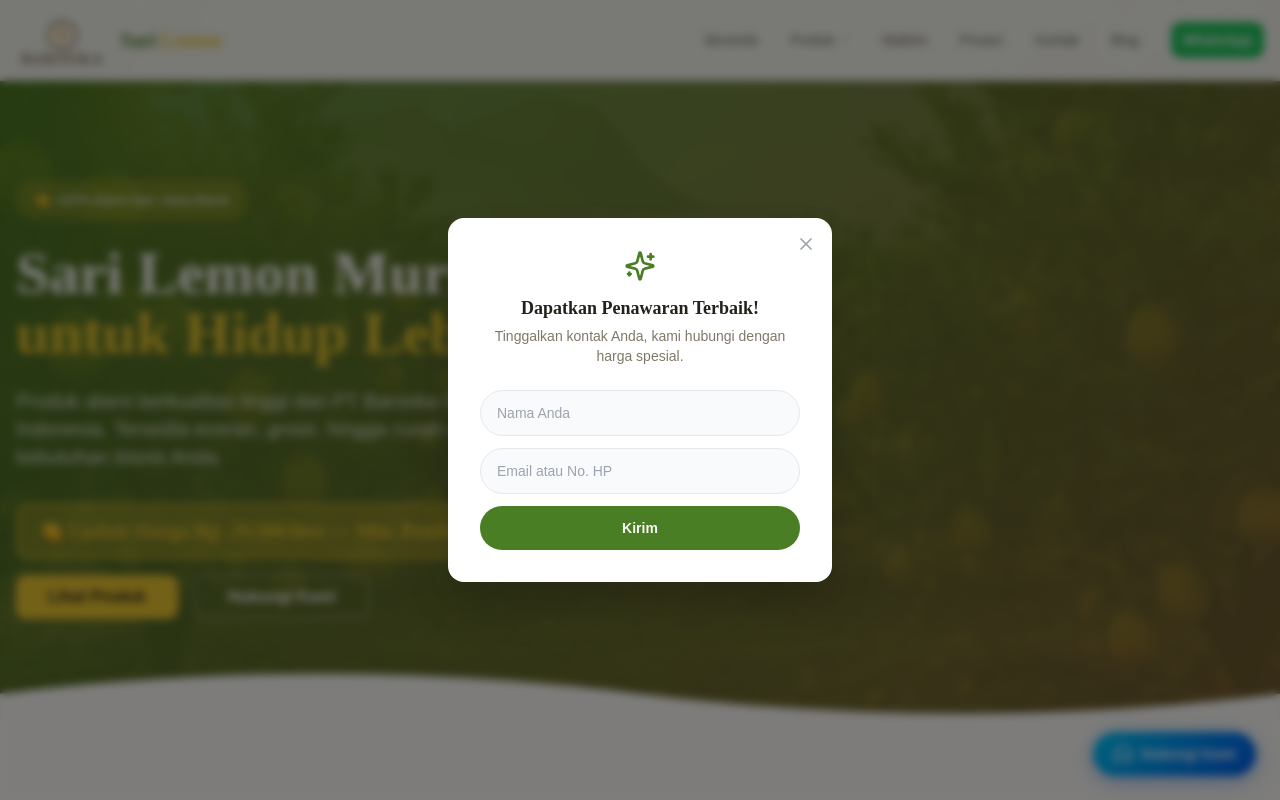
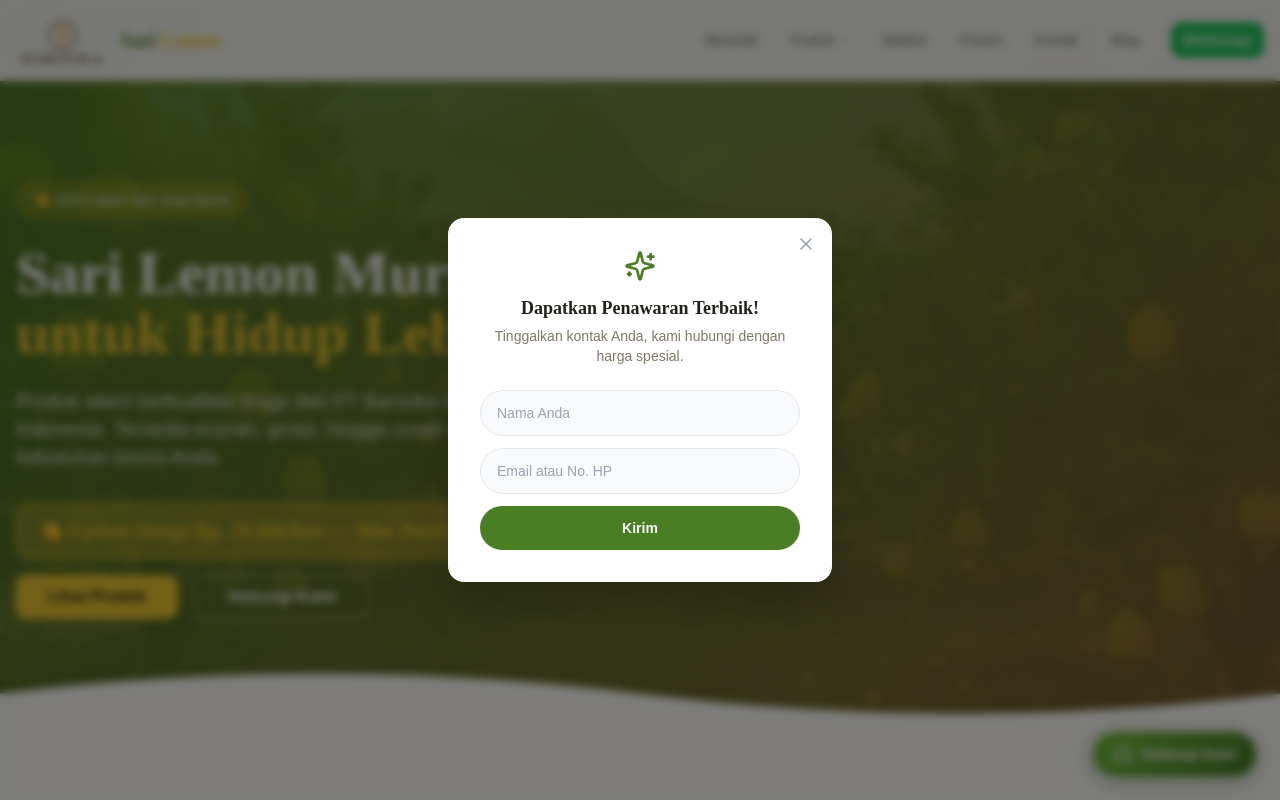
Before and after one commit to PT-BAROOKA/Sarilemon.com, a React (Vite) app: page / in a window 1280 px wide. Shown: the top 800 px of the page. Built offline with nearby package versions, Linux system fonts and the light colour scheme; the HTML template or start-up script is replaced by a standard one.

Commit message:
fix: update FAB colors to match website green theme (primary olive green)
Co-Authored-By: Claude Sonnet 4.6 <noreply@anthropic.com>

```diff
--- a/src/components/landing/FloatingContact.tsx
+++ b/src/components/landing/FloatingContact.tsx
@@ -91,7 +91,7 @@ const FloatingContact = () => {
       {/* Chatbot Window */}
       {chatOpen && (
         <div
-          className="fixed bottom-24 right-6 z-50 w-[340px] sm:w-[380px] max-h-[500px] bg-card rounded-2xl overflow-hidden flex flex-col border border-border"
+          className="fixed bottom-24 right-6 z-50 w-[340px] sm:w-[380px] max-h-[500px] bg-card rounded-2xl overflow-hidden flex flex-col border border-border transition-all duration-300"
           style={{ boxShadow: "0 8px 30px rgba(0,0,0,0.18)" }}
         >
           <div className="bg-primary px-4 py-3 flex items-center justify-between">
@@ -180,7 +180,8 @@ const FloatingContact = () => {
           </span>
           <button
             onClick={handleAIAssistant}
-            className="w-12 h-12 rounded-full bg-gradient-to-br from-blue-500 to-blue-700 flex items-center justify-center shadow-lg hover:scale-110 transition-transform"
+            className="w-12 h-12 rounded-full flex items-center justify-center shadow-lg hover:scale-110 transition-transform"
+            style={{ background: "linear-gradient(135deg, hsl(95,50%,48%) 0%, hsl(95,55%,30%) 100%)" }}
             aria-label="AI Assistant"
           >
             <Bot className="w-6 h-6 text-white" />
@@ -209,8 +210,8 @@ const FloatingContact = () => {
         onClick={handleMainToggle}
         className="fixed bottom-6 right-6 z-50 flex items-center gap-2 px-5 py-3 rounded-full text-white shadow-lg hover:scale-105 transition-transform"
         style={{
-          background: "linear-gradient(135deg, #00c6fb 0%, #005bea 100%)",
-          boxShadow: "0 4px 20px rgba(0, 91, 234, 0.4)",
+          background: "linear-gradient(135deg, hsl(95,50%,50%) 0%, hsl(95,55%,30%) 100%)",
+          boxShadow: "0 4px 20px rgba(60, 110, 40, 0.45)",
         }}
         aria-label="Hubungi Kami"
       >
```
